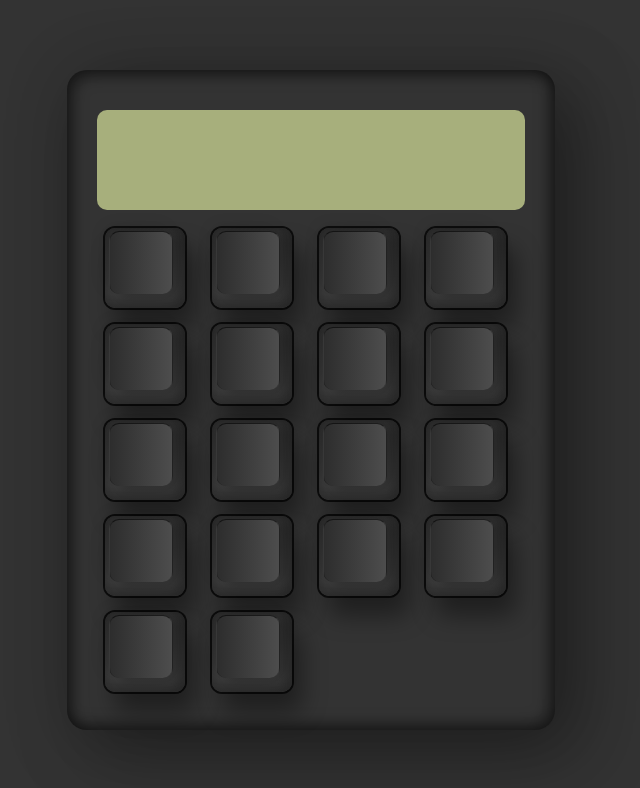
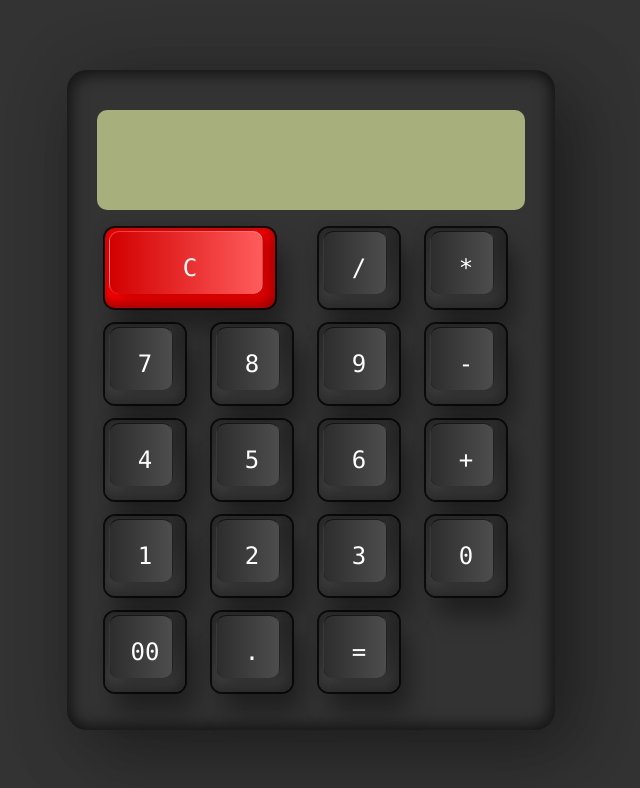
Before and after one commit to LuizGuima/CalculatorJS, a plain HTML site: page index.html in a window 1280 px wide. Shown: the whole page, without its empty margins (329-969 px from the left). Drawn offline with Linux system fonts and the light colour scheme.

Commit message:
Buttons stylized

```diff
--- a/style.css
+++ b/style.css
@@ -83,3 +83,27 @@ body{
     border-right: 1px solid #0004;
     border-top: 1px solid #0009;
 }
+
+.calculator span:active{
+    filter: brightness(1.5);
+}
+
+.calculator span i{
+    position: relative;
+    font-style: normal;
+    font-size: 1.5em;
+    text-transform: uppercase;
+}
+
+.calculator .clear{
+    grid-column: span 2;
+    width: 170px;
+    background: #f00;
+}
+
+.calculator .clear::before{
+    background: linear-gradient(90deg,#d20000,#ffffff5c);
+    border-left: 1px solid #fff4;
+    border-right: 1px solid #fff4;
+    border-top: 1px solid #fff4;
+}
```
